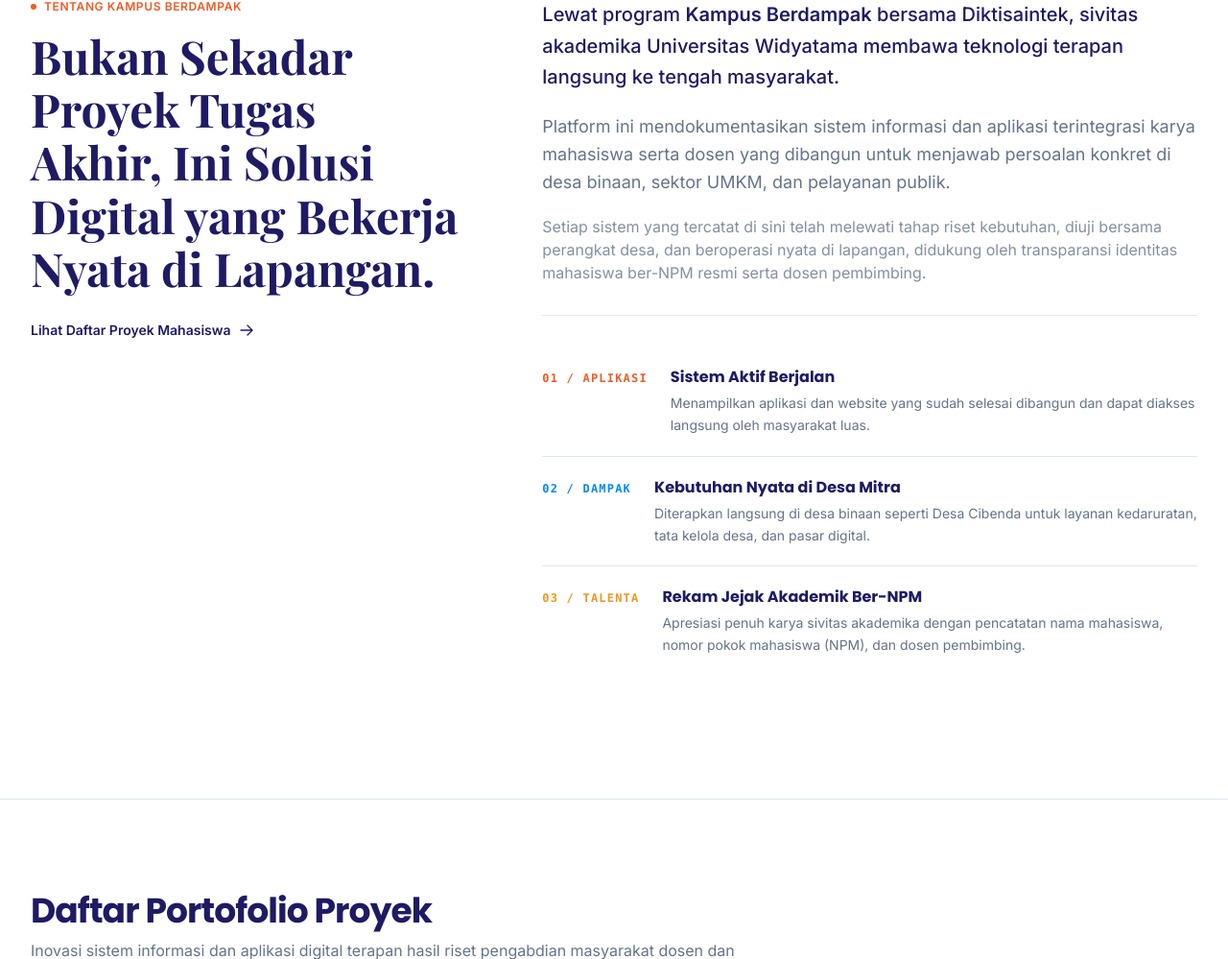
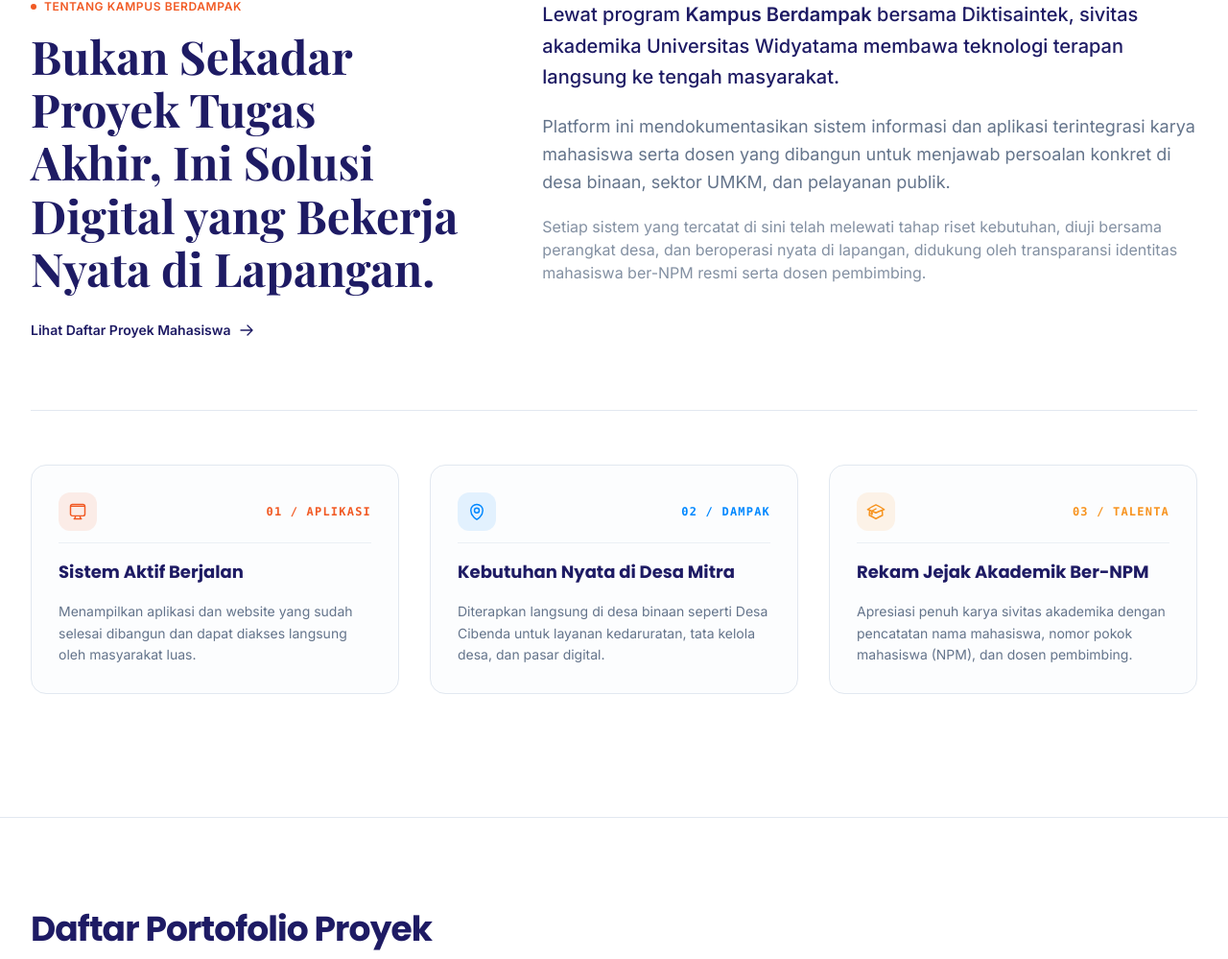
Before and after one commit to Vextronode/berdampak-utama, a Laravel app: page / in a window 1280 px wide. Shown: the part 929-1928 px from the top of the page at 96% size. Run offline with Laravel 12, Linux system fonts and the light colour scheme; data comes from the database, SQL or seed files in the repository; style sheets or scripts are compiled from the project's sources; some web fonts are replaced.

Commit message:
feat(about): convert 1-3 list to horizontal cards below editorial narrative and remove sticky

```diff
--- a/resources/views/components/about.blade.php
+++ b/resources/views/components/about.blade.php
@@ -1,7 +1,7 @@
 <section id="tentang" class="py-20 sm:py-28 lg:py-32 bg-surface border-b border-outline-variant scroll-mt-16 sm:scroll-mt-20">
     <div class="max-w-7xl mx-auto px-4 sm:px-6 lg:px-8">
         <div class="grid grid-cols-1 lg:grid-cols-12 gap-10 lg:gap-16 items-start">
-            <div class="lg:col-span-5 flex flex-col gap-4 lg:sticky lg:top-28">
+            <div class="lg:col-span-5 flex flex-col gap-4">
                 <div class="inline-flex items-center gap-2 text-xs font-semibold tracking-wider text-vibrant-utama-orange uppercase">
                     <span class="w-1.5 h-1.5 rounded-full bg-vibrant-utama-orange" aria-hidden="true"></span>
                     <span>Tentang Kampus Berdampak</span>
@@ -11,7 +11,7 @@
                     Bukan Sekadar Proyek Tugas Akhir, Ini Solusi Digital yang Bekerja Nyata di Lapangan.
                 </h2>
 
-                <div class="pt-2 hidden lg:block">
+                <div class="pt-2">
                     <a href="#portofolio"
                        data-scroll-to="portofolio"
                        class="group inline-flex items-center gap-2 text-sm font-semibold text-primary hover:text-vibrant-utama-orange transition-colors cursor-pointer">
@@ -23,8 +23,7 @@
                 </div>
             </div>
 
-            <div class="lg:col-span-7 flex flex-col gap-8">
-                <div class="space-y-5 text-on-surface-variant font-body text-base sm:text-lg leading-relaxed">
+            <div class="lg:col-span-7 flex flex-col gap-5 text-on-surface-variant font-body text-base sm:text-lg leading-relaxed">
                 <p class="text-primary font-medium text-lg sm:text-xl leading-relaxed">
                     Lewat program <strong class="text-primary font-semibold">Kampus Berdampak</strong> bersama Diktisaintek, sivitas akademika Universitas Widyatama membawa teknologi terapan langsung ke tengah masyarakat.
                 </p>
@@ -35,50 +34,71 @@
                     Setiap sistem yang tercatat di sini telah melewati tahap riset kebutuhan, diuji bersama perangkat desa, dan beroperasi nyata di lapangan, didukung oleh transparansi identitas mahasiswa ber-NPM resmi serta dosen pembimbing.
                 </p>
             </div>
+        </div>
 
-                <div class="pt-8 border-t border-outline-variant flex flex-col divide-y divide-outline-variant">
-                    <div class="py-5 flex flex-col sm:flex-row sm:items-baseline gap-2 sm:gap-6">
-                        <span class="font-mono text-xs font-semibold text-vibrant-utama-orange tracking-widest shrink-0">01 / APLIKASI</span>
-                        <div>
-                            <h3 class="font-headline font-bold text-base text-primary">Sistem Aktif Berjalan</h3>
-                            <p class="font-body text-xs sm:text-sm text-on-surface-variant mt-1 leading-relaxed">
+        <div class="mt-14 sm:mt-18 pt-10 sm:pt-14 border-t border-outline-variant">
+            <div class="grid grid-cols-1 md:grid-cols-3 gap-6 lg:gap-8">
+                {{-- Card 1: Aplikasi --}}
+                <div class="p-6 sm:p-7 rounded-2xl border border-outline-variant bg-surface-variant/40 hover:bg-surface-variant hover:border-outline transition-all duration-300 flex flex-col justify-between group">
+                    <div class="flex flex-col gap-4">
+                        <div class="flex items-center justify-between pb-3 border-b border-outline-variant/60">
+                            <div class="w-10 h-10 rounded-xl bg-vibrant-utama-orange/10 flex items-center justify-center text-vibrant-utama-orange">
+                                <svg class="w-5 h-5" fill="none" viewBox="0 0 24 24" stroke-width="1.75" stroke="currentColor" aria-hidden="true">
+                                    <path stroke-linecap="round" stroke-linejoin="round" d="M9 17.25v1.007a3 3 0 0 1-.879 2.122L7.5 21h9l-.621-.621A3 3 0 0 1 15 18.257V17.25m6-12V15a2.25 2.25 0 0 1-2.25 2.25H5.25A2.25 2.25 0 0 1 3 15V5.25m18 0A2.25 2.25 0 0 0 18.75 3H5.25A2.25 2.25 0 0 0 3 5.25m18 0H3" />
+                                </svg>
+                            </div>
+                            <span class="font-mono text-xs font-bold text-vibrant-utama-orange tracking-widest">01 / APLIKASI</span>
+                        </div>
+                        <h3 class="font-headline font-bold text-lg text-primary group-hover:text-vibrant-utama-orange transition-colors">
+                            Sistem Aktif Berjalan
+                        </h3>
+                        <p class="font-body text-xs sm:text-sm text-on-surface-variant leading-relaxed">
                             Menampilkan aplikasi dan website yang sudah selesai dibangun dan dapat diakses langsung oleh masyarakat luas.
                         </p>
                     </div>
                 </div>
 
-                    <div class="py-5 flex flex-col sm:flex-row sm:items-baseline gap-2 sm:gap-6">
-                        <span class="font-mono text-xs font-semibold text-diktisaintek-blue tracking-widest shrink-0">02 / DAMPAK</span>
-                        <div>
-                            <h3 class="font-headline font-bold text-base text-primary">Kebutuhan Nyata di Desa Mitra</h3>
-                            <p class="font-body text-xs sm:text-sm text-on-surface-variant mt-1 leading-relaxed">
+                {{-- Card 2: Dampak --}}
+                <div class="p-6 sm:p-7 rounded-2xl border border-outline-variant bg-surface-variant/40 hover:bg-surface-variant hover:border-outline transition-all duration-300 flex flex-col justify-between group">
+                    <div class="flex flex-col gap-4">
+                        <div class="flex items-center justify-between pb-3 border-b border-outline-variant/60">
+                            <div class="w-10 h-10 rounded-xl bg-diktisaintek-blue/10 flex items-center justify-center text-diktisaintek-blue">
+                                <svg class="w-5 h-5" fill="none" viewBox="0 0 24 24" stroke-width="1.75" stroke="currentColor" aria-hidden="true">
+                                    <path stroke-linecap="round" stroke-linejoin="round" d="M15 10.5a3 3 0 1 1-6 0 3 3 0 0 1 6 0Z" />
+                                    <path stroke-linecap="round" stroke-linejoin="round" d="M19.5 10.5c0 7.142-7.5 11.25-7.5 11.25S4.5 17.642 4.5 10.5a7.5 7.5 0 1 1 15 0Z" />
+                                </svg>
+                            </div>
+                            <span class="font-mono text-xs font-bold text-diktisaintek-blue tracking-widest">02 / DAMPAK</span>
+                        </div>
+                        <h3 class="font-headline font-bold text-lg text-primary group-hover:text-vibrant-utama-orange transition-colors">
+                            Kebutuhan Nyata di Desa Mitra
+                        </h3>
+                        <p class="font-body text-xs sm:text-sm text-on-surface-variant leading-relaxed">
                             Diterapkan langsung di desa binaan seperti Desa Cibenda untuk layanan kedaruratan, tata kelola desa, dan pasar digital.
                         </p>
                     </div>
                 </div>
 
-                    <div class="py-5 flex flex-col sm:flex-row sm:items-baseline gap-2 sm:gap-6">
-                        <span class="font-mono text-xs font-semibold text-warm-gold tracking-widest shrink-0">03 / TALENTA</span>
-                        <div>
-                            <h3 class="font-headline font-bold text-base text-primary">Rekam Jejak Akademik Ber-NPM</h3>
-                            <p class="font-body text-xs sm:text-sm text-on-surface-variant mt-1 leading-relaxed">
+                {{-- Card 3: Talenta --}}
+                <div class="p-6 sm:p-7 rounded-2xl border border-outline-variant bg-surface-variant/40 hover:bg-surface-variant hover:border-outline transition-all duration-300 flex flex-col justify-between group">
+                    <div class="flex flex-col gap-4">
+                        <div class="flex items-center justify-between pb-3 border-b border-outline-variant/60">
+                            <div class="w-10 h-10 rounded-xl bg-warm-gold/10 flex items-center justify-center text-warm-gold">
+                                <svg class="w-5 h-5" fill="none" viewBox="0 0 24 24" stroke-width="1.75" stroke="currentColor" aria-hidden="true">
+                                    <path stroke-linecap="round" stroke-linejoin="round" d="M4.26 10.147a60.438 60.438 0 0 0-.491 6.347A48.62 48.62 0 0 1 12 20.904a48.62 48.62 0 0 1 8.232-4.41 60.46 60.46 0 0 0-.491-6.347m-15.482 0a50.636 50.636 0 0 0-2.658-.813A59.906 59.906 0 0 1 12 3.493a59.903 59.903 0 0 1 10.399 5.84c-.896.248-1.783.52-2.658.814m-15.482 0A50.717 50.717 0 0 1 12 13.489a50.702 50.702 0 0 1 7.74-3.342M6.75 15a.75.75 0 1 0 0-1.5.75.75 0 0 0 0 1.5Zm0 0v-3.675A55.378 55.378 0 0 1 12 8.443m-5.25 6.557q.154.408.337.808" />
+                                </svg>
+                            </div>
+                            <span class="font-mono text-xs font-bold text-warm-gold tracking-widest">03 / TALENTA</span>
+                        </div>
+                        <h3 class="font-headline font-bold text-lg text-primary group-hover:text-vibrant-utama-orange transition-colors">
+                            Rekam Jejak Akademik Ber-NPM
+                        </h3>
+                        <p class="font-body text-xs sm:text-sm text-on-surface-variant leading-relaxed">
                             Apresiasi penuh karya sivitas akademika dengan pencatatan nama mahasiswa, nomor pokok mahasiswa (NPM), dan dosen pembimbing.
                         </p>
                     </div>
                 </div>
             </div>
-
-                <div class="pt-2 block lg:hidden">
-                    <a href="#portofolio"
-                       data-scroll-to="portofolio"
-                       class="inline-flex items-center gap-2 text-sm font-semibold text-primary hover:text-vibrant-utama-orange transition-colors cursor-pointer">
-                        <span>Lihat Daftar Proyek Mahasiswa</span>
-                        <svg class="w-4 h-4 text-primary" fill="none" viewBox="0 0 24 24" stroke-width="2" stroke="currentColor" aria-hidden="true">
-                            <path stroke-linecap="round" stroke-linejoin="round" d="M13.5 4.5 21 12m0 0-7.5 7.5M21 12H3" />
-                        </svg>
-                    </a>
-                </div>
-            </div>
         </div>
     </div>
 </section>
```
Lines whose indentation alone changed are shown as unchanged.
